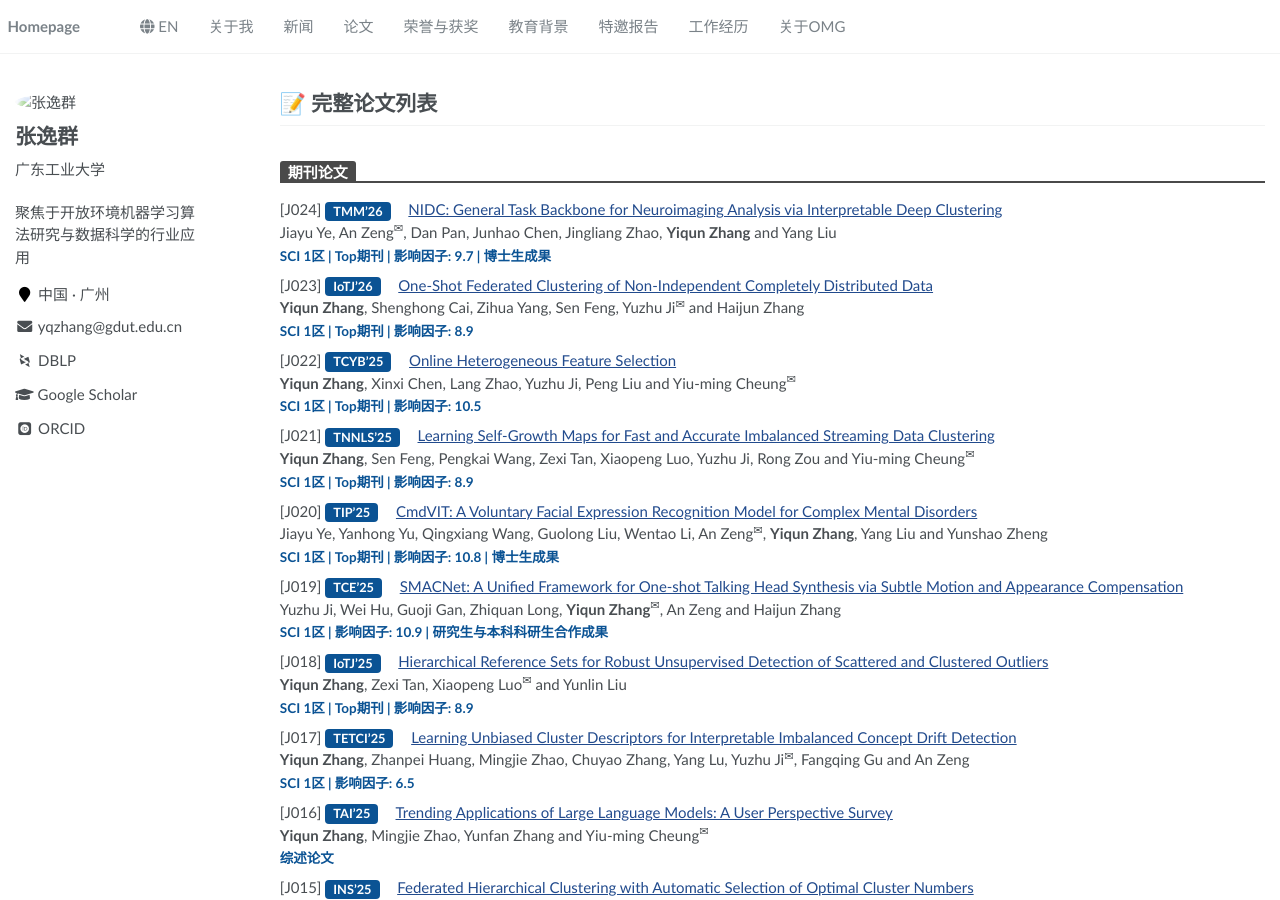
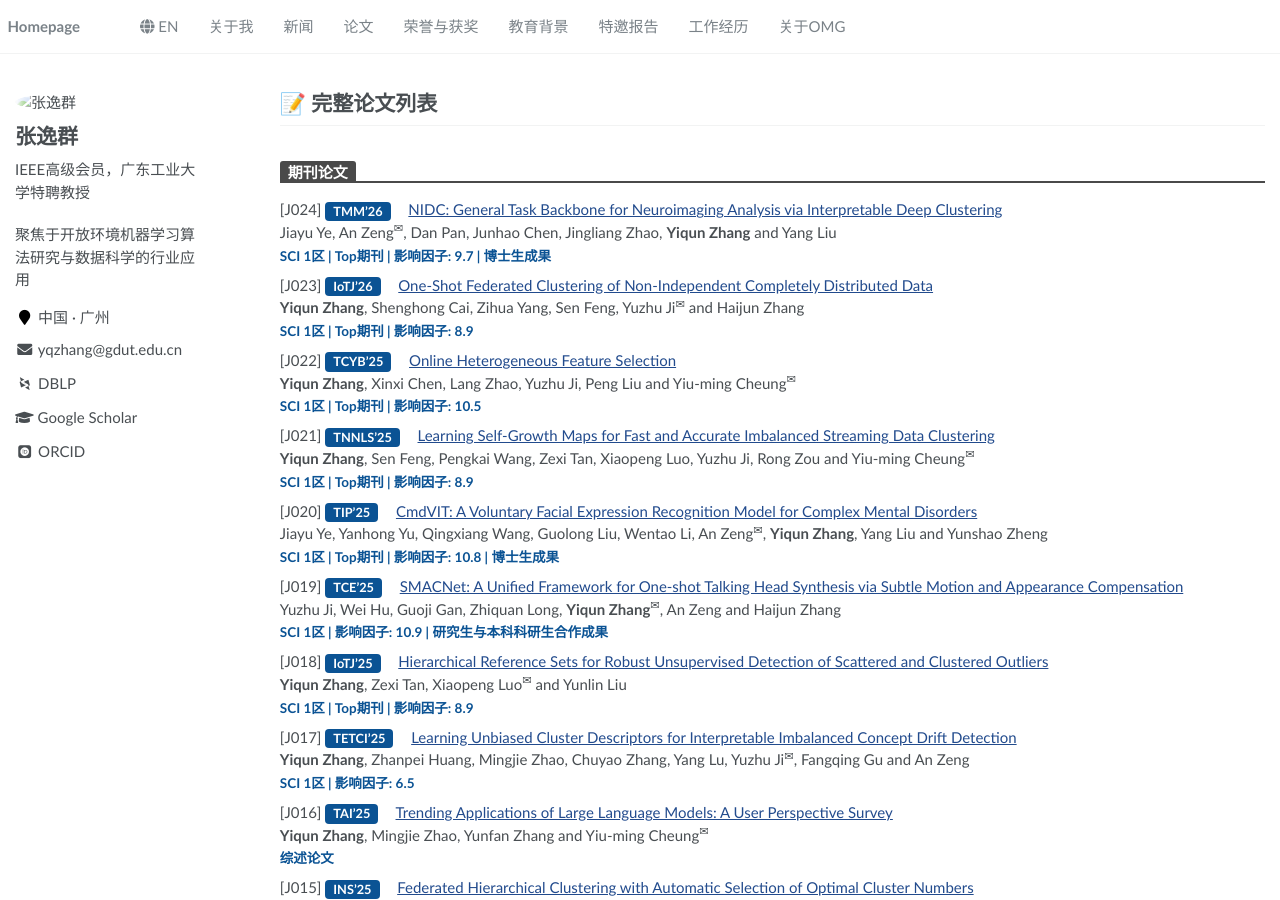
Before and after one commit to yqzhang-Zz/zh-publications, a Jekyll site: the page built from _pages/about.md, in a window 1280 px wide and 900 px high. Built offline with Jekyll 4.4.1, drawn with Linux system fonts in a browser that asks for light colours; some web fonts are replaced.

Commit message:
Update _config.yml

```diff
--- a/_config.yml
+++ b/_config.yml
@@ -23,7 +23,7 @@ baidu_site_verification  :  # get baidu_site_verification from https://ziyuan.ba
 author:
   name             : "张逸群"
   avatar           : "https://yqzhang-zz.github.io/zh/images/yqzhang.jpg"
-  bio              : "广东工业大学"
+  bio              : "IEEE高级会员，广东工业大学特聘教授"
   location         : "中国 · 广州"
   employer         :
   pubmed           :
```
